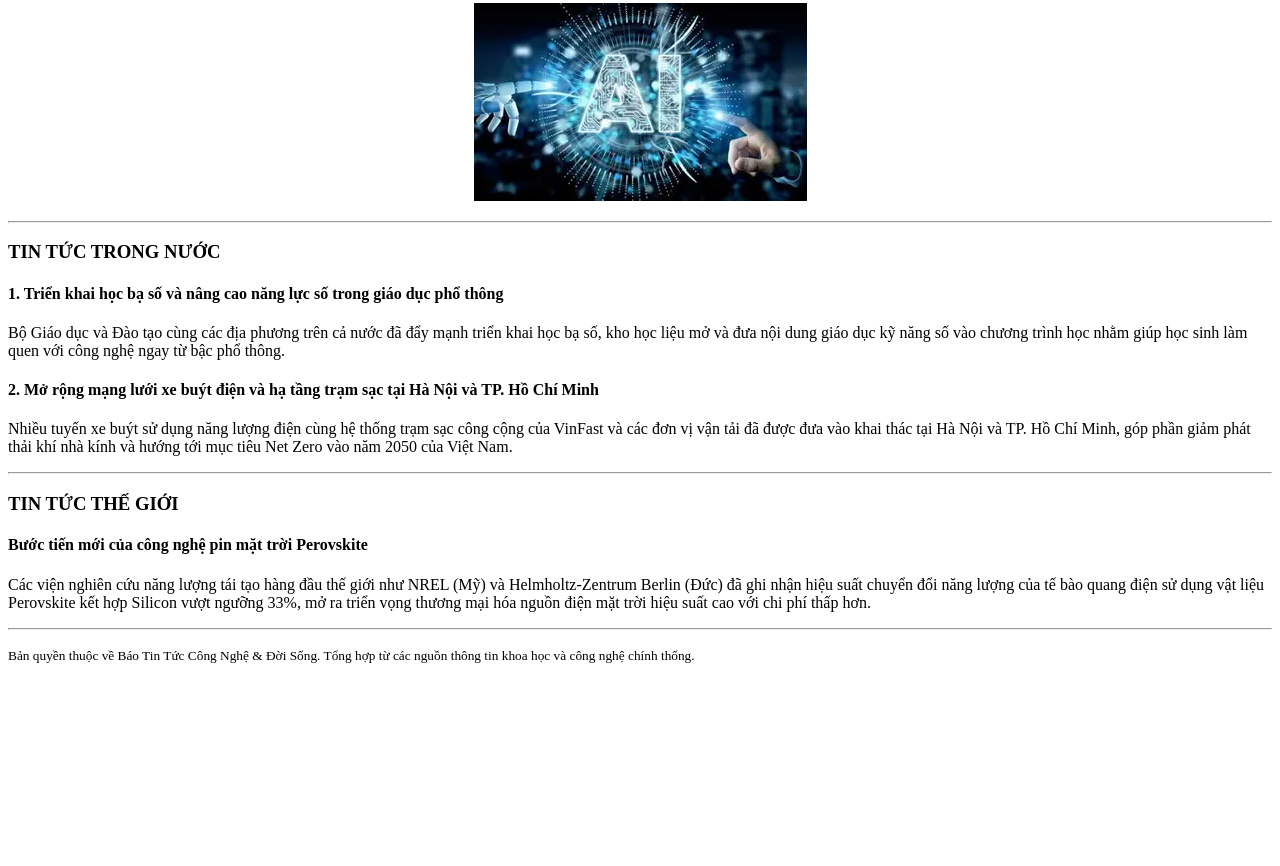
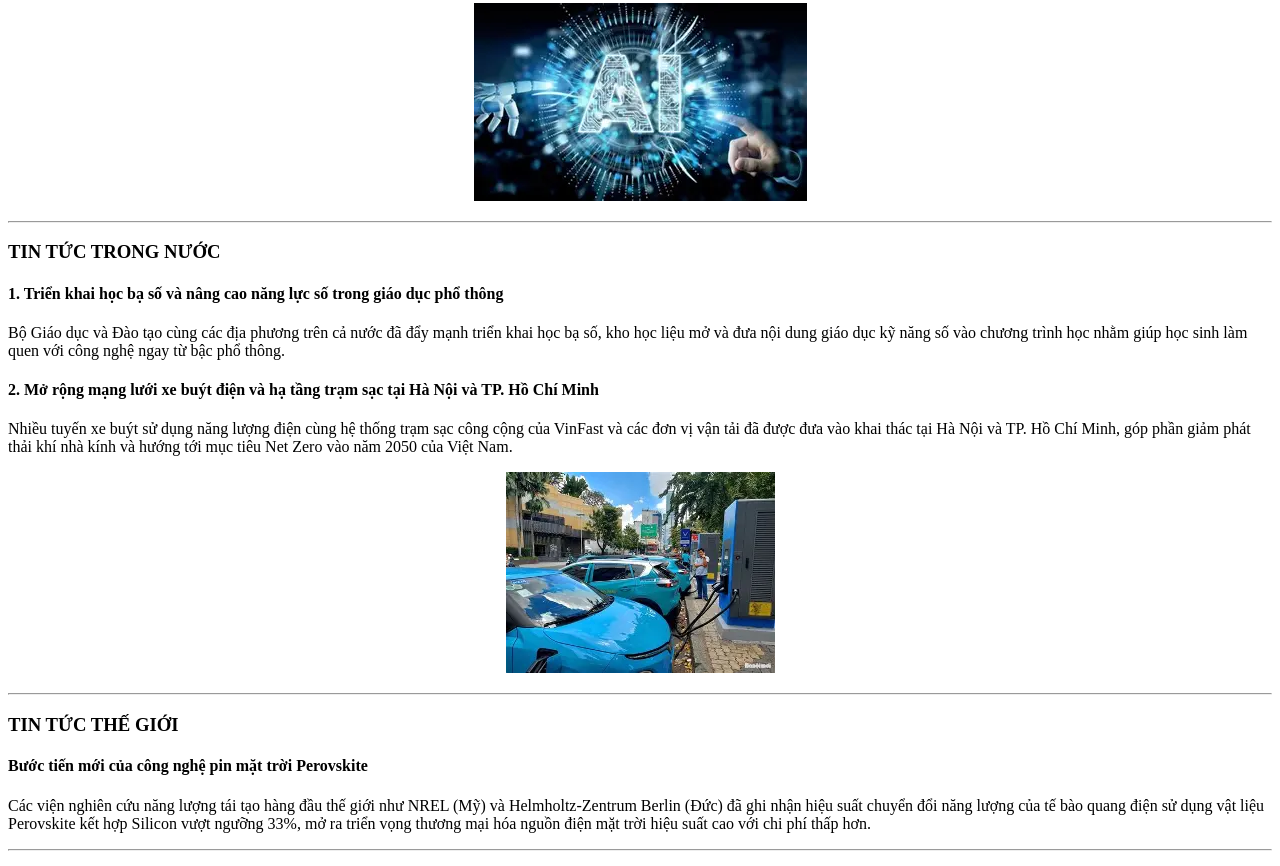
Before and after one commit to hieund5606/baomoi, a plain HTML site: page index.html in a window 1280 px wide. Shown: the part 397-1263 px from the top of the page. Before the commit the page ends 1077 px from the top, so only its background shows below. Drawn offline with Linux system fonts and the light colour scheme.

Commit message:
Update index.html

```diff
--- a/index.html
+++ b/index.html
@@ -32,6 +32,9 @@
 
     <h4>2. Mở rộng mạng lưới xe buýt điện và hạ tầng trạm sạc tại Hà Nội và TP. Hồ Chí Minh</h4>
     <p>Nhiều tuyến xe buýt sử dụng năng lượng điện cùng hệ thống trạm sạc công cộng của VinFast và các đơn vị vận tải đã được đưa vào khai thác tại Hà Nội và TP. Hồ Chí Minh, góp phần giảm phát thải khí nhà kính và hướng tới mục tiêu Net Zero vào năm 2050 của Việt Nam.</p>
+    <p align="center">
+        <img src="OIP.webp" alt="Xe buýt điện tại Việt Nam">
+    </p>
     <hr>
 
     <h3>TIN TỨC THẾ GIỚI</h3>
```
